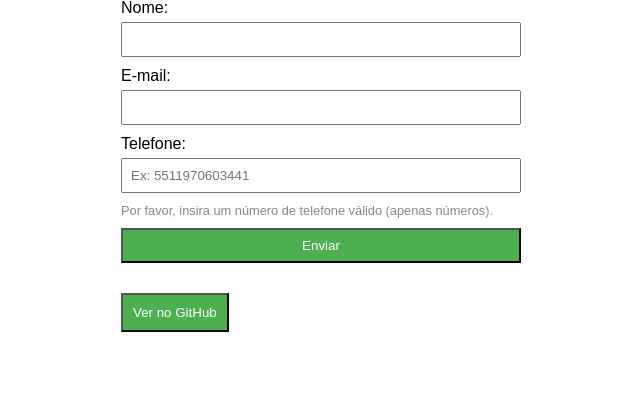
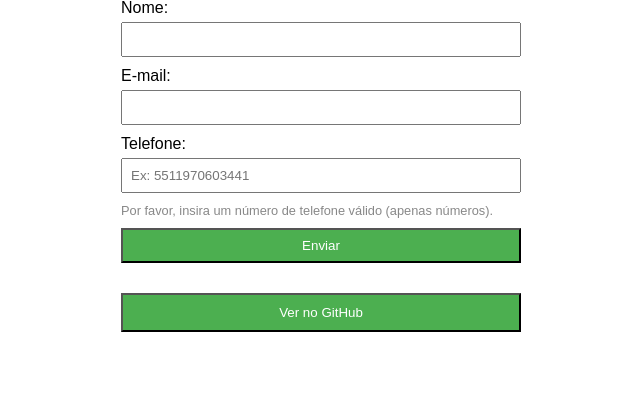
Before and after one commit to AstridNielsen-lab/BioSecurePay.github.io, a Flask app: page / in a window 1280 px wide. Shown: the part 138-533 px from the top of the page, without its empty margins (319-959 px from the left). Run offline with Flask 2, Linux system fonts and the light colour scheme.

Commit message:
Update index.html
Signed-off-by: Astrid Nielsen Labs <32886080+AstridNielsen-lab@users.noreply.github.com>

```diff
--- a/templates/index.html
+++ b/templates/index.html
@@ -1,3 +1,5 @@
+<!-- index.html -->
+
 <!DOCTYPE html>
 <html lang="en">
 <head>
@@ -75,7 +77,7 @@
 
   <!-- Adicione o botão do GitHub abaixo do formulário -->
     <a href="https://github.com/AstridNielsen-lab/BioSecurePay.github.io" target="_blank">
-        <button style="background-color: #4CAF50; color: white; padding: 10px; margin-top: 20px; cursor: pointer;">
+        <button style="background-color: #4CAF50; color: white; padding: 10px; margin-top: 20px; width: 100% ;cursor: pointer;">
             Ver no GitHub
         </button>
     </a>
```
